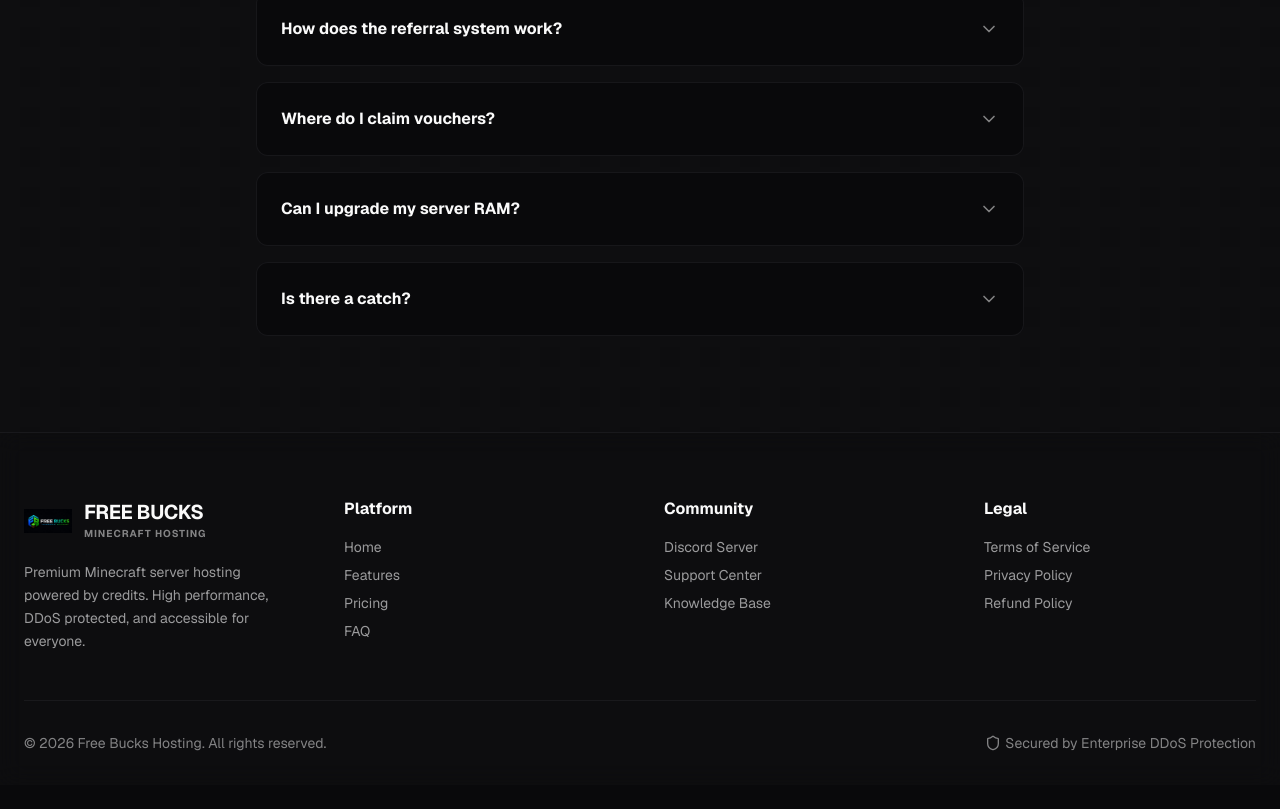
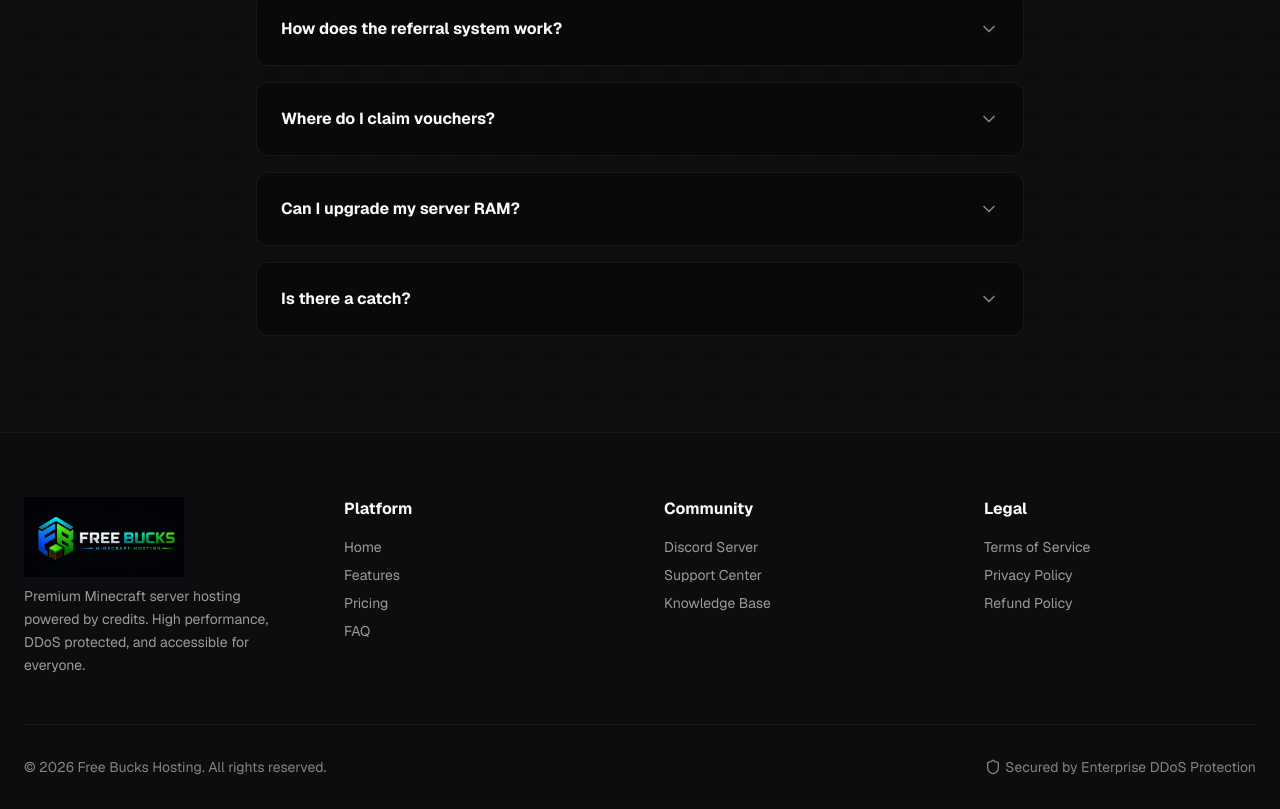
Before and after one commit to khalil-pasha/freebucks-hosting, a Next.js app: page / in a window 1280 px wide. Shown: the part 9218-10027 px from the top of the page. Before the commit the page ends 10003 px from the top, so only its background shows below. Built offline with nearby package versions, Linux system fonts and the light colour scheme.

Commit message:
Update footer logo to match header style and remove extra text

```diff
--- a/src/components/layout/footer.tsx
+++ b/src/components/layout/footer.tsx
@@ -9,13 +9,9 @@ export function Footer() {
         <div className="grid grid-cols-1 md:grid-cols-4 gap-8 lg:gap-12 mb-12">
 
           <div className="md:col-span-1 space-y-4">
-            <Link href="/" className="flex items-center gap-3 group">
-              <div className="relative h-12 w-12 overflow-hidden transition-transform group-hover:scale-105">
-                <Image src="/square-logo.jpg" alt="Free Bucks Logo" fill className="object-contain" />
-              </div>
-              <div className="flex flex-col">
-                <span className="font-bold text-xl tracking-tight leading-none truncate">FREE BUCKS</span>
-                <span className="text-[10px] text-foreground/50 uppercase tracking-widest font-bold mt-1">Minecraft Hosting</span>
+            <Link href="/" className="flex items-center gap-3 group mb-2">
+              <div className="relative h-16 w-32 sm:h-20 sm:w-40 overflow-hidden transition-transform group-hover:scale-105">
+                <Image src="/header-logo.jpg" alt="Free Bucks Logo" fill className="object-contain" />
               </div>
             </Link>
             <p className="text-sm text-foreground/60 leading-relaxed">
```
